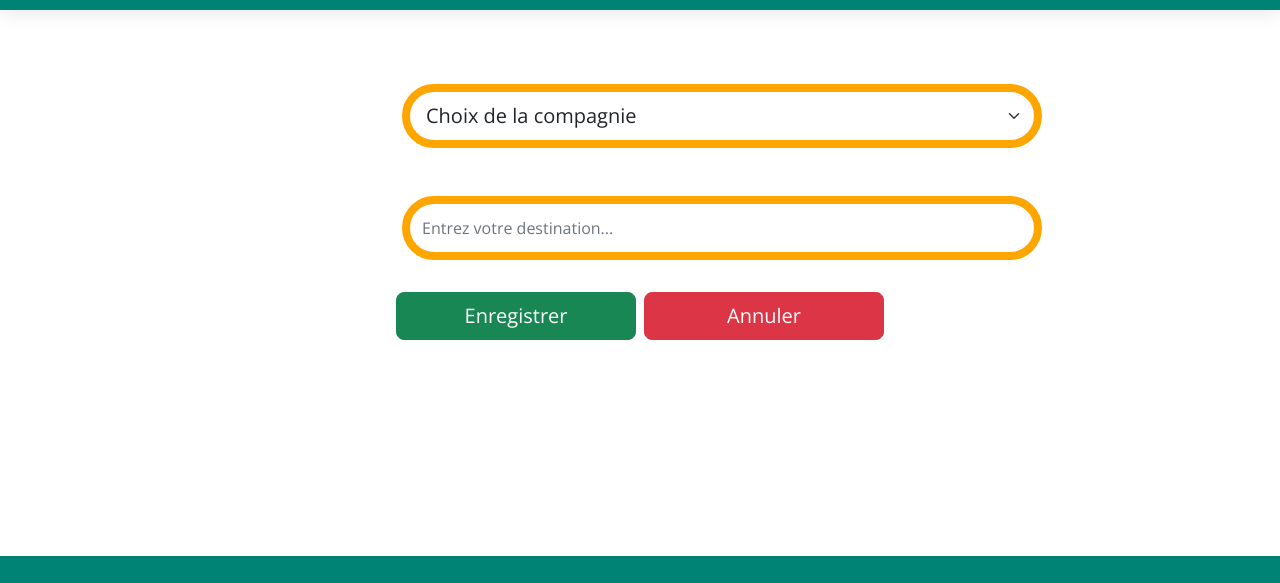
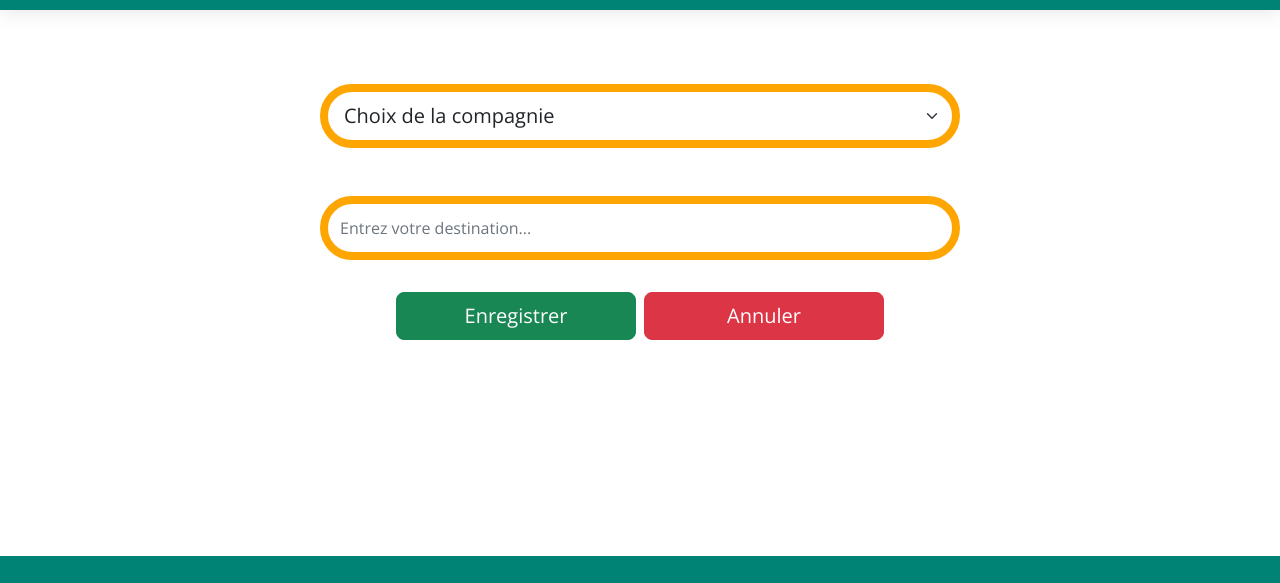
Before and after one commit to BioKobena/Hans, a plain HTML site: page choose.html in a window 1280 px wide. Shown: the part 60-643 px from the top of the page. Drawn offline with nearby package versions, Linux system fonts and the light colour scheme.

Commit message:
Modification de la partie

```diff
--- a/choose.html
+++ b/choose.html
@@ -81,8 +81,8 @@
       <br>
       <br>
       <br>
-      <div class="container">
-      <select class="form-select form-select-lg mb-5" style="width:50vw; height:4rem; border: 0.5rem solid orange; border-radius: 2rem; margin-left: 20rem;" aria-label=".form-select-sm example">
+      <div class="container d-flex flex-column justify-content-center align-items-center">
+      <select class="form-select form-select-lg mb-5" style="width:50vw; height:4rem; border: 0.5rem solid orange; border-radius: 2rem;" aria-label=".form-select-sm example">
         <option selected>Choix de la compagnie</option>
         <option value="1">UTB</option>
         <option value="2">SBTA</option>
@@ -90,7 +90,7 @@
       </select>
 
       <div class="mb-3" >
-        <input style="width:50vw; height:4rem; border: 0.5rem solid orange; border-radius: 2rem; margin-left: 20rem;" type="text" class="form-control" placeholder="Entrez votre destination..." aria-label="Username" aria-describedby="basic-addon1">
+        <input style="width:50vw; height:4rem; border: 0.5rem solid orange; border-radius: 2rem;" type="text" class="form-control" placeholder="Entrez votre destination..." aria-label="Username" aria-describedby="basic-addon1">
       </div>
 
       <div class="d-flex justify-content-center pt-3">
```
